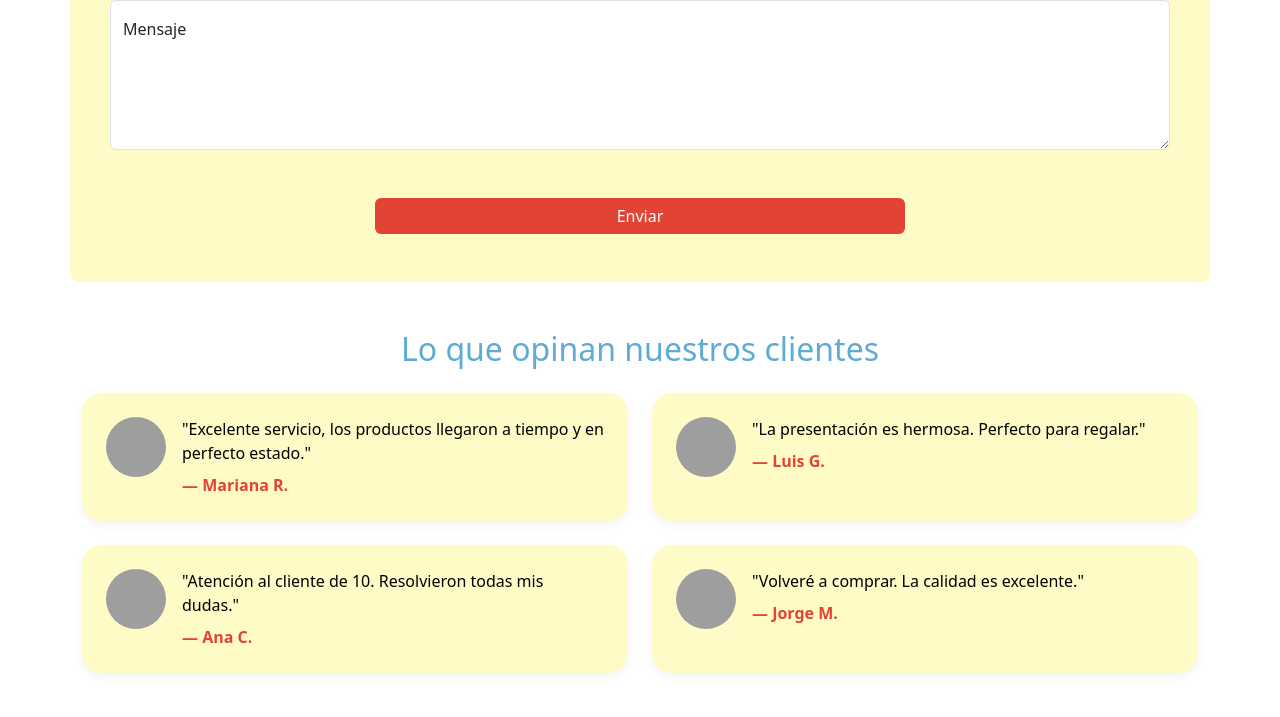
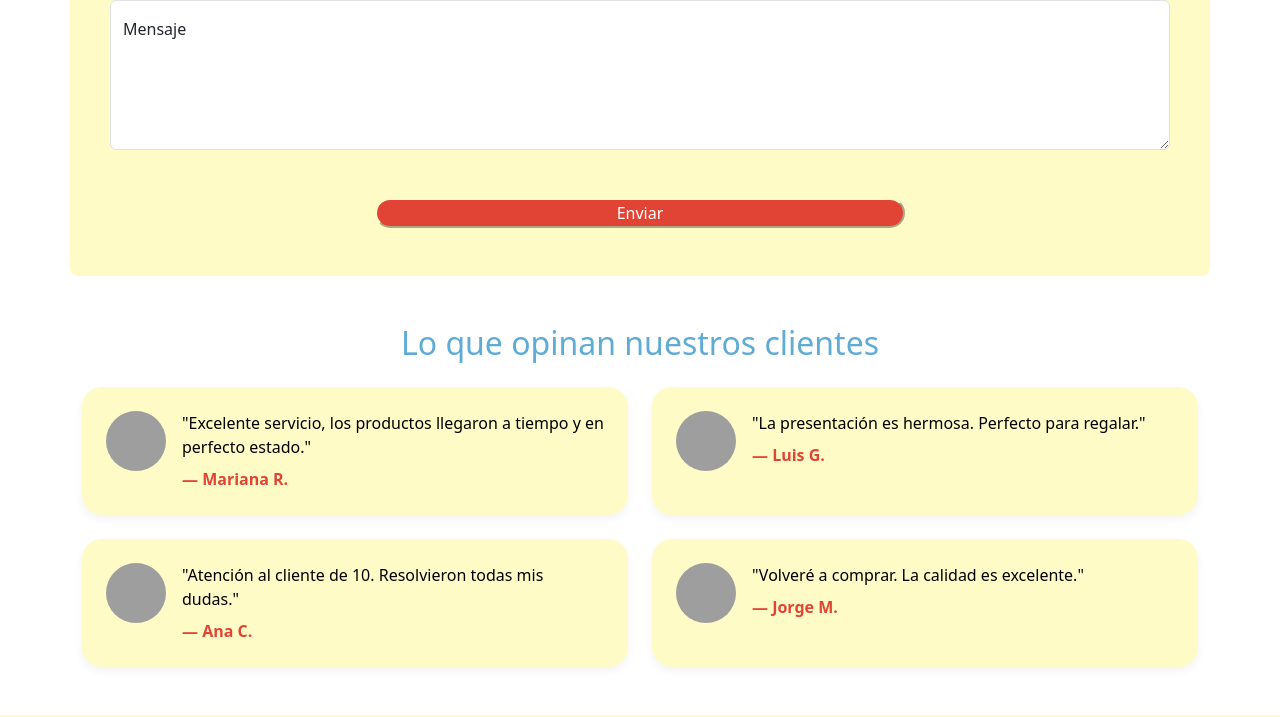
Before and after one commit to FantazieBoat12/Hackathon-1, a plain HTML site: page index.html in a window 1280 px wide. Shown: the part 2981-3698 px from the top of the page. Drawn offline with nearby package versions, Linux system fonts and the light colour scheme; grey boxes are pictures that could not be loaded.

Commit message:
Unificación estilo botón

```diff
--- a/index.html
+++ b/index.html
@@ -265,7 +265,7 @@
                         <label for="mensaje">Mensaje</label>
                     </div>
                     <div class="d-flex justify-content-center mt-5">
-                        <button type="submit" class="btn btn-danger w-50">Enviar</button>
+                        <button type="submit" class="btn-custom-2 w-50">Enviar</button>
                     </div>
                 </form>
             </section>
--- a/style.css
+++ b/style.css
@@ -237,19 +237,6 @@ footer .text-main-heading-color {
   resize: vertical; /* Permite redimensionarlo verticalmente */
 }
 
-/* Ajustes para el botón */
-.btn-danger {
-  background-color: var(--main-link-color); /* Cambiar el color de fondo si se desea */
-  border: none;
-  transition: background-color 0.3s ease, transform 0.2s ease;
-}
-
-/* Efecto hover para el botón */
-.btn-danger:hover {
-  background-color: #e14434; /* Color al pasar el mouse */
-  transform: translateY(-2px); /* Le da un efecto de elevarse */
-}
-
 /* Ajuste para pantallas pequeñas (móviles) */
 @media (max-width: 767px) {
   .btn.w-50 {
```
